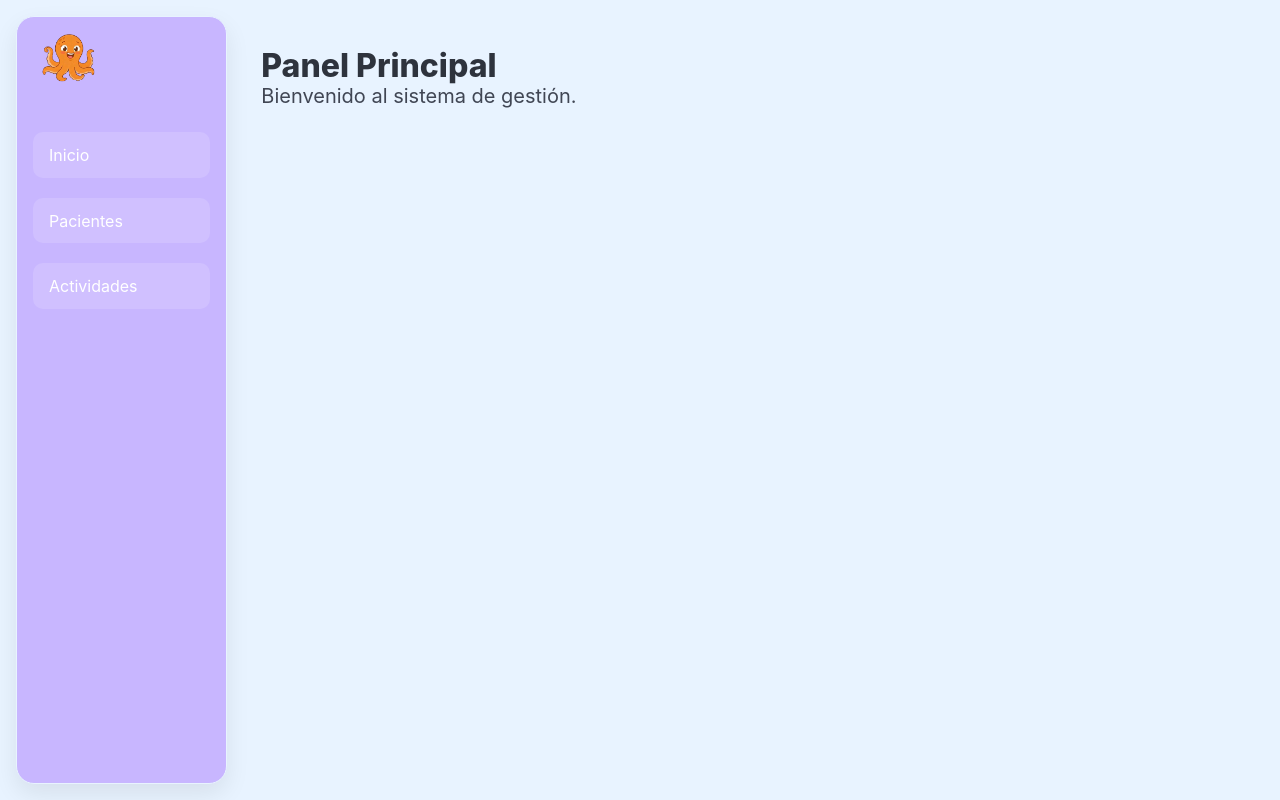
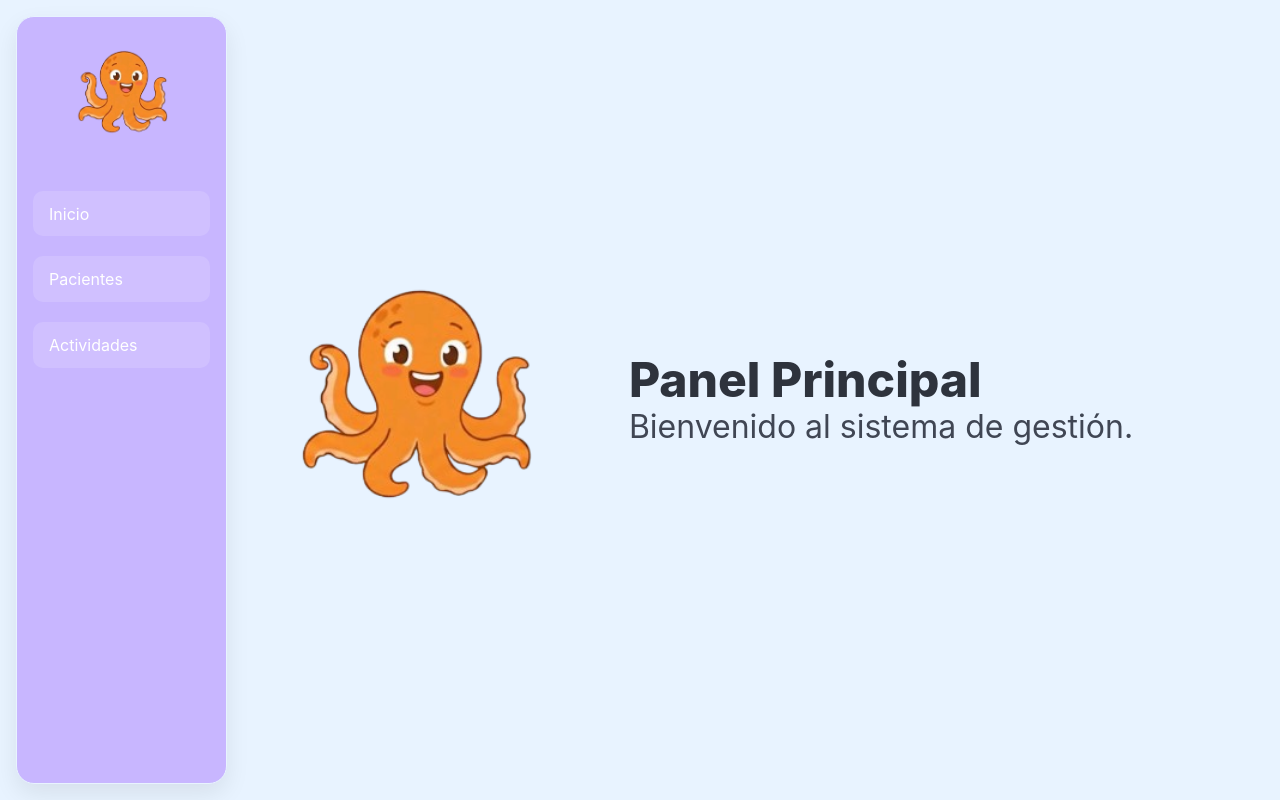
Before and after one commit to maidazuniga/ING2030_solucion_frontend, a React (Vite) app: page / in a window 1280 px wide. Built offline with nearby package versions, Linux system fonts and the light colour scheme.

Commit message:
fix: logo y pulpo

```diff
--- /dev/null
+++ b/src/assets/styles/home.css
@@ -0,0 +1,19 @@
+.home-section {
+    display: flex;
+    align-items: center;
+    justify-content: center;
+    min-height: 100vh;
+    padding: 3rem !important;
+}
+
+.pulpo-fluid {
+    width: 100%;
+    height: auto;
+    /* max-height: 100%; */
+    object-fit: contain;
+    transition: transform 0.3s ease;
+}
+
+.pulpo-fluid:hover {
+    transform: scale(1.02);
+}
--- a/src/assets/styles/sideBar.css
+++ b/src/assets/styles/sideBar.css
@@ -84,9 +84,9 @@
 }
 
 .pulpo-logo {
-    width: 70px;
+    width: 120px;
     height: auto;
-    display: block;
-    margin-left: 0;
-    margin-top: 0;
+    margin-top: 1rem;
+	align-items: center;
+	justify-content: center;
 }
--- a/src/components/Sidebar.jsx
+++ b/src/components/Sidebar.jsx
@@ -36,9 +36,7 @@ const Sidebar = () => {
       {/* Sidebar */}
       <aside className={`menu p-4 sidebar-vertical-box ${isMenuActive ? 'is-active' : ''}`}>
         <div className="sidebar-logo-container has-text-centered mb-6">
-          <Link to="/" onClick={closeMenu}>
-            <img src={logoPulpo} alt="Logo Pulpo" className="sidebar-logo pulpo-logo" />
-          </Link>
+          <img src={logoPulpo} alt="Logo Pulpo" className="sidebar-logo pulpo-logo" />
         </div>
         <ul className="menu-list">
           <li>
--- a/src/pages/Home.jsx
+++ b/src/pages/Home.jsx
@@ -1,8 +1,23 @@
+import Pulpo from "../assets/pulpo1.png"
+import "../assets/styles/home.css"
+
 export default function Home() {
   return (
-    <section className="section">
-      <h1 className="title">Panel Principal</h1>
-      <p className="subtitle">Bienvenido al sistema de gestión.</p>
+    <section className="home-section section">
+      <div className="container">
+        <div className="columns is-vcentered">
+          {/* Columna del Pulpo (1/3) */}
+          <div className="column is-4 has-text-centered">
+            <img src={Pulpo} alt="Logo Pulpo" className="pulpo-fluid" />
+          </div>
+
+          {/* Columna de Texto (2/3) */}
+          <div className="column is-8 pl-6">
+            <h1 className="title is-1">Panel Principal</h1>
+            <p className="subtitle is-3">Bienvenido al sistema de gestión.</p>
+          </div>
+        </div>
+      </div>
     </section>
   );
 }
```
